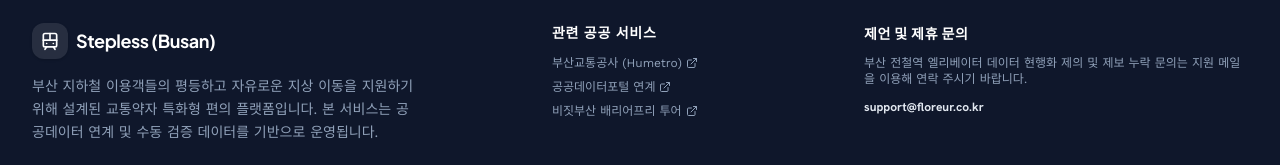
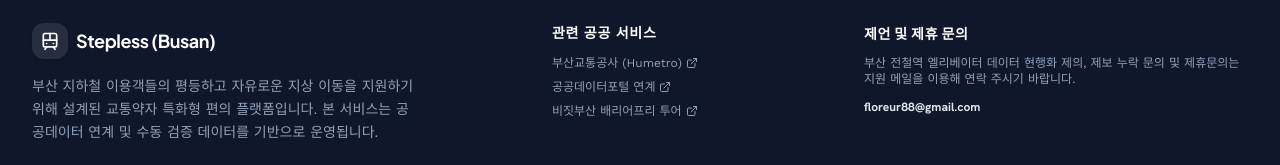
Before and after one commit to 3ena4ena-maker/Stepless-in-Korea, a React (Vite) app: page / in a window 1280 px wide. Shown: the part 2358-2523 px from the top of the page. Built offline with nearby package versions, Linux system fonts and the light colour scheme.

Commit message:
refactor: update contact email and inquiry text
Update the support email address and expand the contact description to include partnership inquiries.

```diff
--- a/src/App.tsx
+++ b/src/App.tsx
@@ -762,11 +762,11 @@ export default function App() {
             </h4>
             <p className="text-xs font-sans text-slate-400">
               {language === 'KR'
-                ? '부산 전철역 엘리베이터 데이터 현행화 제의 및 제보 누락 문의는 지원 메일을 이용해 연락 주시기 바랍니다.'
-                : 'For comments or suggesting detailed accessibility paths, contact the floreur support team.'}
+                ? '부산 전철역 엘리베이터 데이터 현행화 제의, 제보 누락 문의 및 제휴문의는 지원 메일을 이용해 연락 주시기 바랍니다.'
+                : 'For comments or suggesting detailed accessibility paths, contact the support team.'}
             </p>
             <p className="text-xs font-mono font-bold text-slate-200">
-              support@floreur.co.kr
+              floreur88@gmail.com
             </p>
           </div>
         </div>
```
